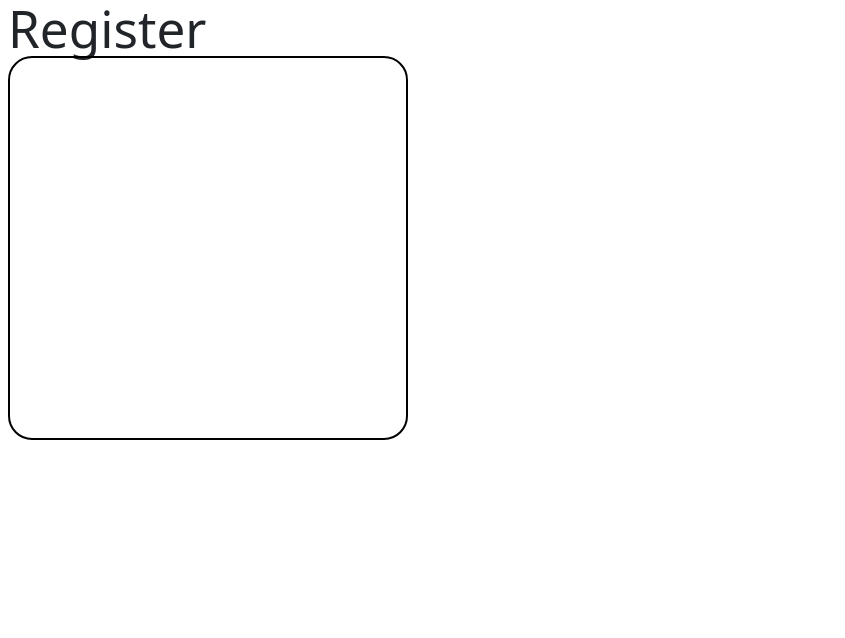
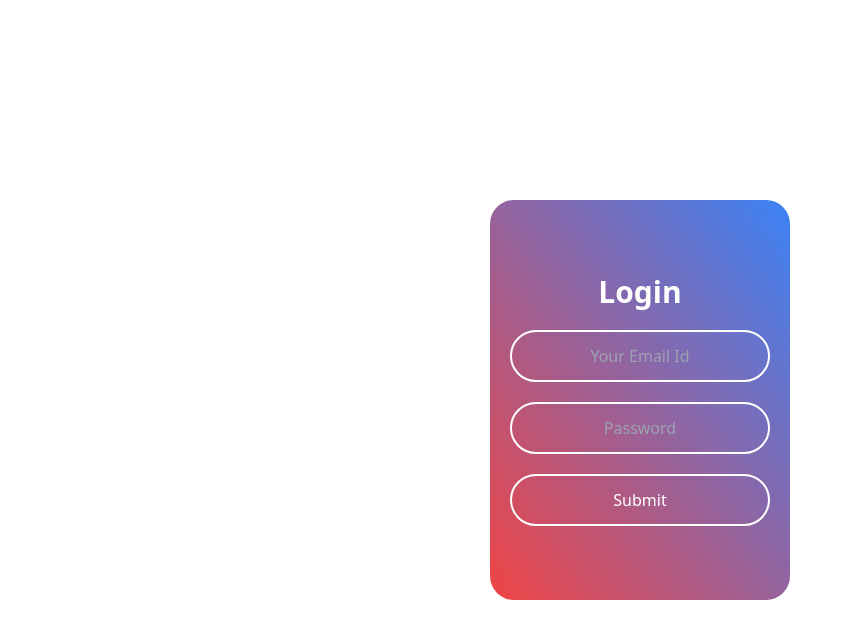
Before and after one commit to Minhalkh/Ecommerce_Store, a React (Vite) app: page / in a window 1280 px wide. Shown: the top 638 px of the page, without its empty margins (0-845 px from the left). Built offline with nearby package versions, Linux system fonts and the light colour scheme.

Commit message:
add registration form

```diff
--- a/index.html
+++ b/index.html
@@ -8,7 +8,7 @@
     <link href="https://cdn.jsdelivr.net/npm/bootstrap@5.0.2/dist/css/bootstrap.min.css" rel="stylesheet" integrity="sha384-EVSTQN3/azprG1Anm3QDgpJLIm9Nao0Yz1ztcQTwFspd3yD65VohhpuuCOmLASjC" crossorigin="anonymous">
   </head>
   <body>
-    <div id="root" class="tailwind-w-full tailwind-top-0 tailwind-absolute"></div>
+    <div id="root" class="tl-w-full tl-top-0 tl-absolute"></div>
     <script src="https://cdn.jsdelivr.net/npm/bootstrap@5.0.2/dist/js/bootstrap.bundle.min.js" integrity="sha384-MrcW6ZMFYlzcLA8Nl+NtUVF0sA7MsXsP1UyJoMp4YLEuNSfAP+JcXn/tWtIaxVXM" crossorigin="anonymous"></script>
     <script type="module" src="/src/main.jsx"></script>
   </body>
--- a/src/App.jsx
+++ b/src/App.jsx
@@ -12,7 +12,7 @@ function App() {
 
   return (
     <>
-    <div className="main-app">
+    <div className="main-app tl-flex tl-justify-center tl-items-center tl-h-[100vh]">
       <Register />
       {/* <Login /> */}
     </div>
--- a/src/components/RegisterForm.jsx
+++ b/src/components/RegisterForm.jsx
@@ -1,18 +1,25 @@
-// This is RegisterForm
 // This is RegisterForm
 
 function RegistrationForm() {
-    return (
-      <>
-      {/* write code for the registration form */}
-      <div className="registration-form tailwind-flex tailwind-flex-col tailwind-ml-2">
-        <h1>Register</h1>
-        <div className="box tailwind-border-2 tailwind-h-96 tailwind-w-[400px] tailwind-rounded-3xl tailwind-border-black">
-
-        </div>
-      </div>
-      </>
-    )
+  return (
+    <form className="tl-bg-gray-200 tl-flex tl-justify-center tl-items-center tl-flex-col tl-gap-5 tl-p-5 tl-w-[300px] tl-h-[400px] tl-bg-gradient-to-tr tl-from-red-500 tl-to-blue-500 tl-rounded-3xl">
+      <h2 className="tl-text-center tl-text-3xl tl-font-semibold tl-text-white">Login</h2>
+      <input
+        type="email" placeholder="Your Email Id" name="email"
+        className="tl-bg-transparent tl-border-white tl-border-2 tl-rounded-full tl-p-3 tl-text-center tl-placeholder:text-white tl-w-full tl-text-white tl-outline-none"
+      />
+      <input
+        type="password"
+        placeholder="Password"
+        name="password"
+        className="tl-bg-transparent tl-border-white tl-border-2 tl-rounded-full tl-p-3 tl-text-center tl-placeholder:text-white tl-w-full tl-text-white tl-outline-none"
+      />
+      <input
+        type="submit"
+        className="tl-bg-transparent tl-border-white tl-border-2 tl-rounded-full tl-p-3 tl-text-center tl-text-white tl-w-full tl-text-white hover:tl-text-black hover:tl-bg-white tl-cursor-pointer"
+      />
+    </form>
+  );
 }
 
-export default RegistrationForm
+export default RegistrationForm;
--- a/tailwind.config.js
+++ b/tailwind.config.js
@@ -2,7 +2,7 @@
 export default {
   // content: ['./index.html', './src/**/*.{vue,js,ts,jsx,tsx}'],
   content: ["./src/**/*.{js,jsx,ts,tsx}", "./index.html"],
-prefix: 'tailwind-',
+prefix: 'tl-',
   theme: {
     extend: {},
   },
```
